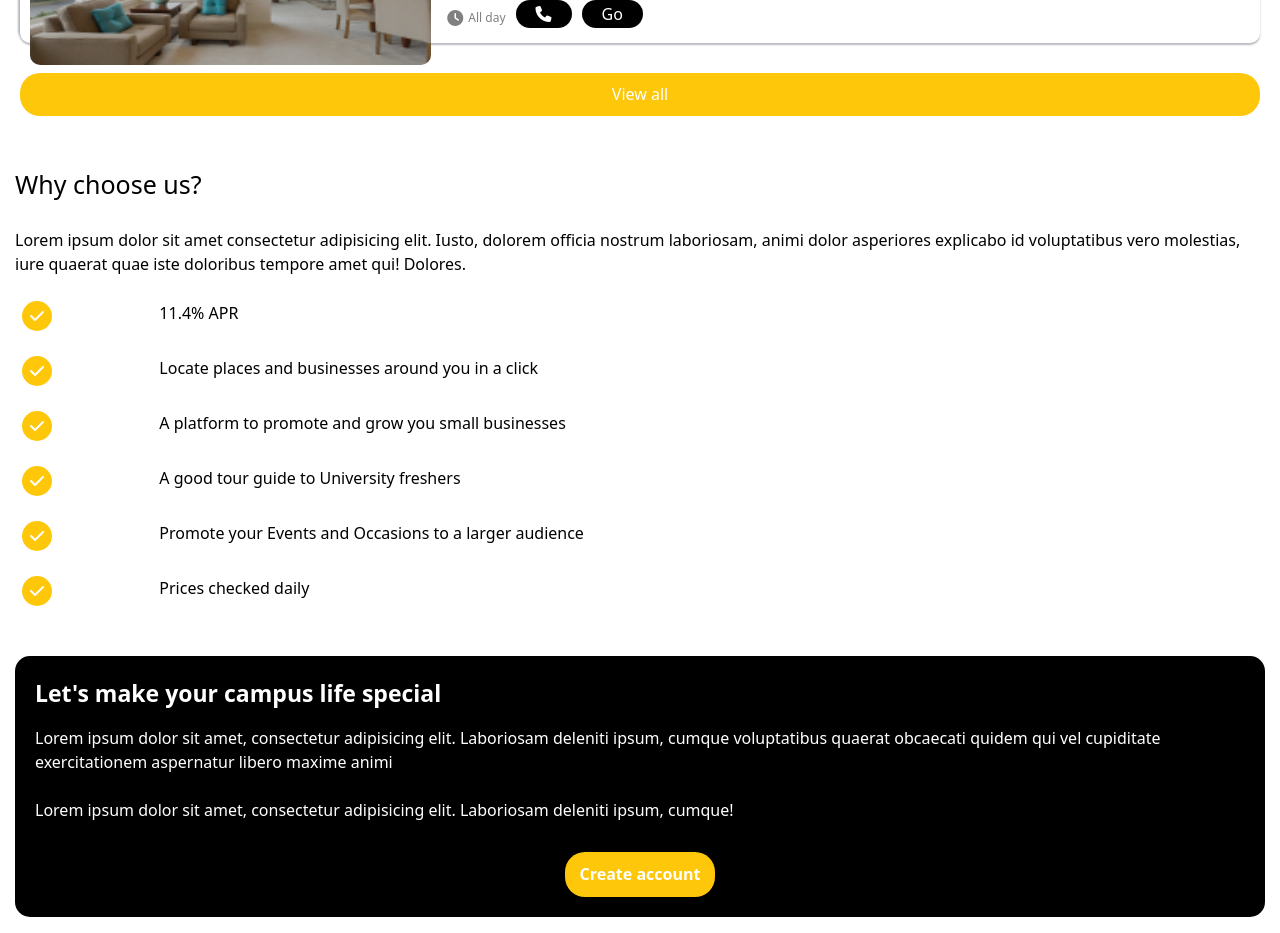
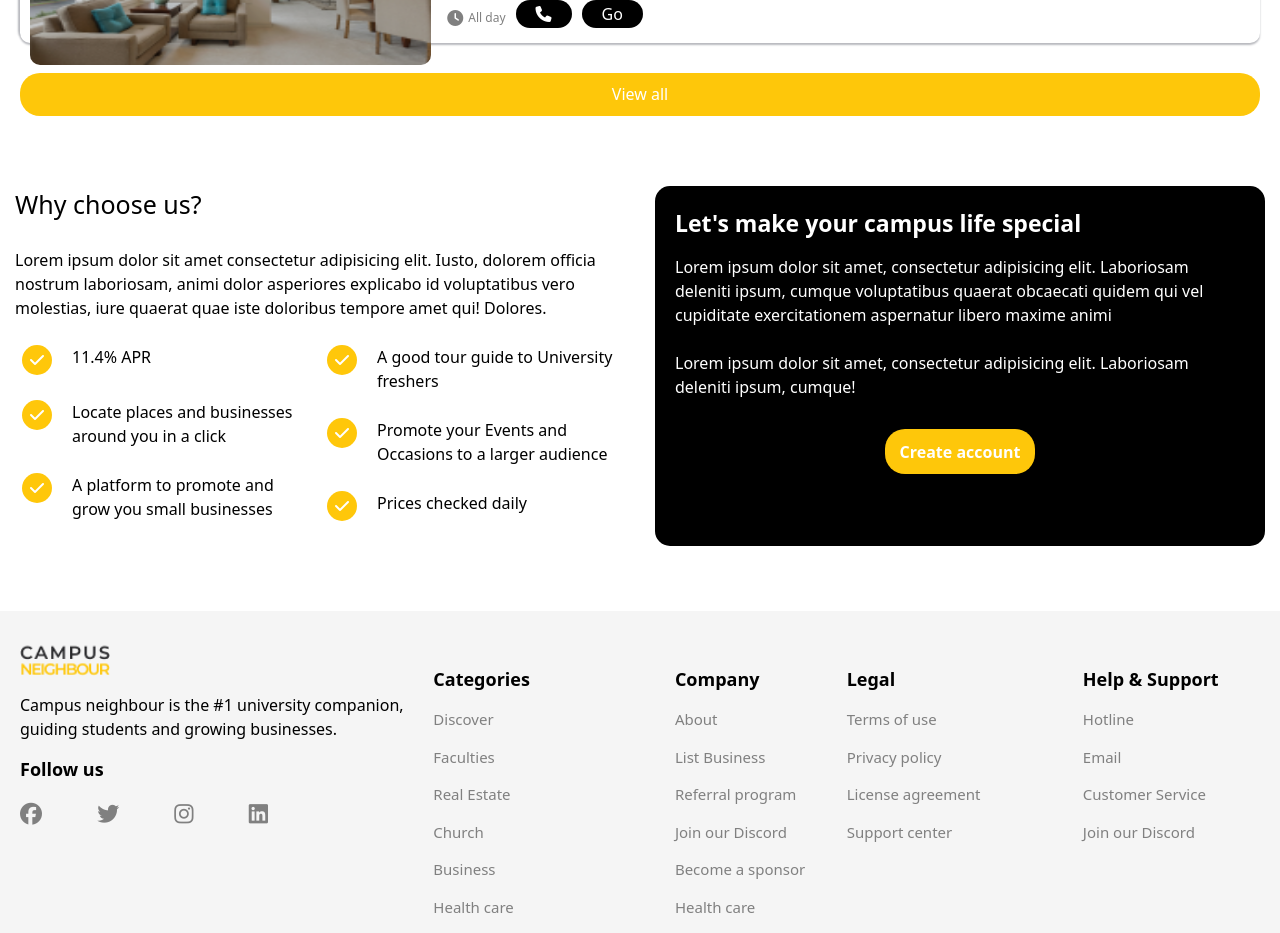
Before and after one commit to cNeighbor/cNeighbour_v2, a React (Create React App) app: page / in a window 1280 px wide. Shown: the part 2080-3013 px from the top of the page. Built offline with nearby package versions, Linux system fonts and the light colour scheme.

Commit message:
optimized why section for desktop

```diff
--- a/src/components/Why.jsx
+++ b/src/components/Why.jsx
@@ -1,12 +1,16 @@
 import React from 'react'
 import styled from 'styled-components'
+import Jumbotron from '../components/Jumbotron'
 
 function Why() {
   return (
     <Container>
+        <Content>
             <h1>Why choose us?</h1>
             <p>Lorem ipsum dolor sit amet consectetur adipisicing elit. Iusto, dolorem officia nostrum laboriosam, animi dolor asperiores explicabo id voluptatibus vero molestias, iure quaerat quae iste doloribus tempore amet qui! Dolores.</p>
 
+            <div className="sections">
+                <div className="section1">
                     <div className="list">
                         <i class="fa-solid fa-check"></i>
                         <p className="text">11.4% APR</p>
@@ -21,7 +25,9 @@ function Why() {
                         <i class="fa-solid fa-check"></i>
                         <p className="text">A platform to promote and grow you small businesses</p>
                     </div>
+                </div>
 
+                <div className="section2">
                     <div className="list">
                         <i class="fa-solid fa-check"></i>
                         <p className="text">A good tour guide to University freshers</p>
@@ -36,6 +42,11 @@ function Why() {
                         <i class="fa-solid fa-check"></i>
                         <p className="text">Prices checked daily</p>
                     </div>
+                </div>
+            </div>
+        </Content>
+
+        <Jumbotron />
     </Container>
   )
 }
@@ -43,6 +54,13 @@ function Why() {
 export default Why
 
 const Container = styled.div`
+    @media (min-width: 768px) {
+        display: grid;
+        grid-template-columns: 1fr 1fr;
+    }
+`
+
+const Content = styled.div`
     margin: 15px;
     margin-top: 50px;
     text-align: left;
@@ -69,4 +87,11 @@ const Container = styled.div`
         align-items: center;
         justify-content: center;
     }
+
+    @media (min-width: 768px) {
+        .sections {
+            display: grid;
+            grid-template-columns: 1fr 1fr;
+        }
+    }
 `
--- a/src/pages/Home.js
+++ b/src/pages/Home.js
@@ -6,7 +6,6 @@ import Places from '../components/Places'
 import Events from '../components/Events'
 import Businesses from '../components/Businesses'
 import Why from '../components/Why'
-import Jumbotron from '../components/Jumbotron'
 
 const index = () => {
     return (
@@ -16,7 +15,6 @@ const index = () => {
            <Categories />
            <Businesses />
            <Why />
-           <Jumbotron />
         </div>
     )
 }
```
Lines whose indentation alone changed are shown as unchanged.
